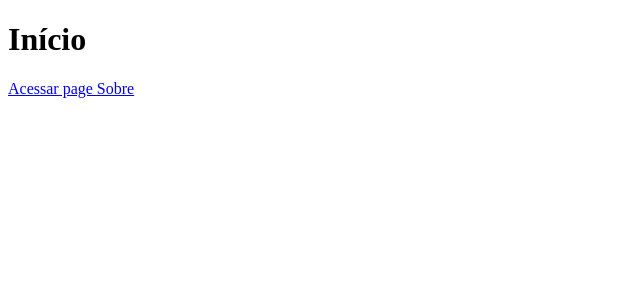
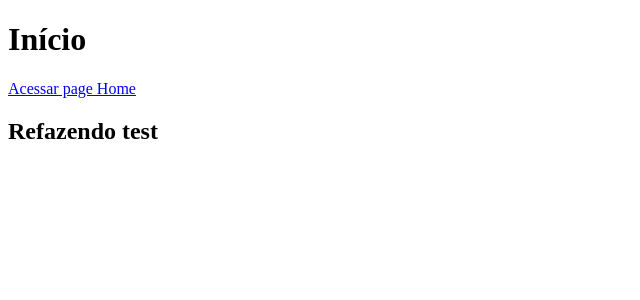
Before and after one commit to oseiasnascimento/portfolio, a Next.js app: page /sobre in a window 1280 px wide. Shown: the top 300 px of the page, without its empty margins (0-640 px from the left). Built offline with nearby package versions, Linux system fonts and the light colour scheme.

Commit message:
testando Link

```diff
--- a/pages/sobre.js
+++ b/pages/sobre.js
@@ -4,9 +4,11 @@ function Sobre()  {
     return (<div>
 
         <h1>Início</h1>
-        <Link href="/sobre">
-            <a>Acessar page Sobre</a>
+        <Link href="/home">
+            <a>Acessar page Home</a>
         </Link>
+
+        <h2>Refazendo test</h2>
 
 
         </div>)
```
